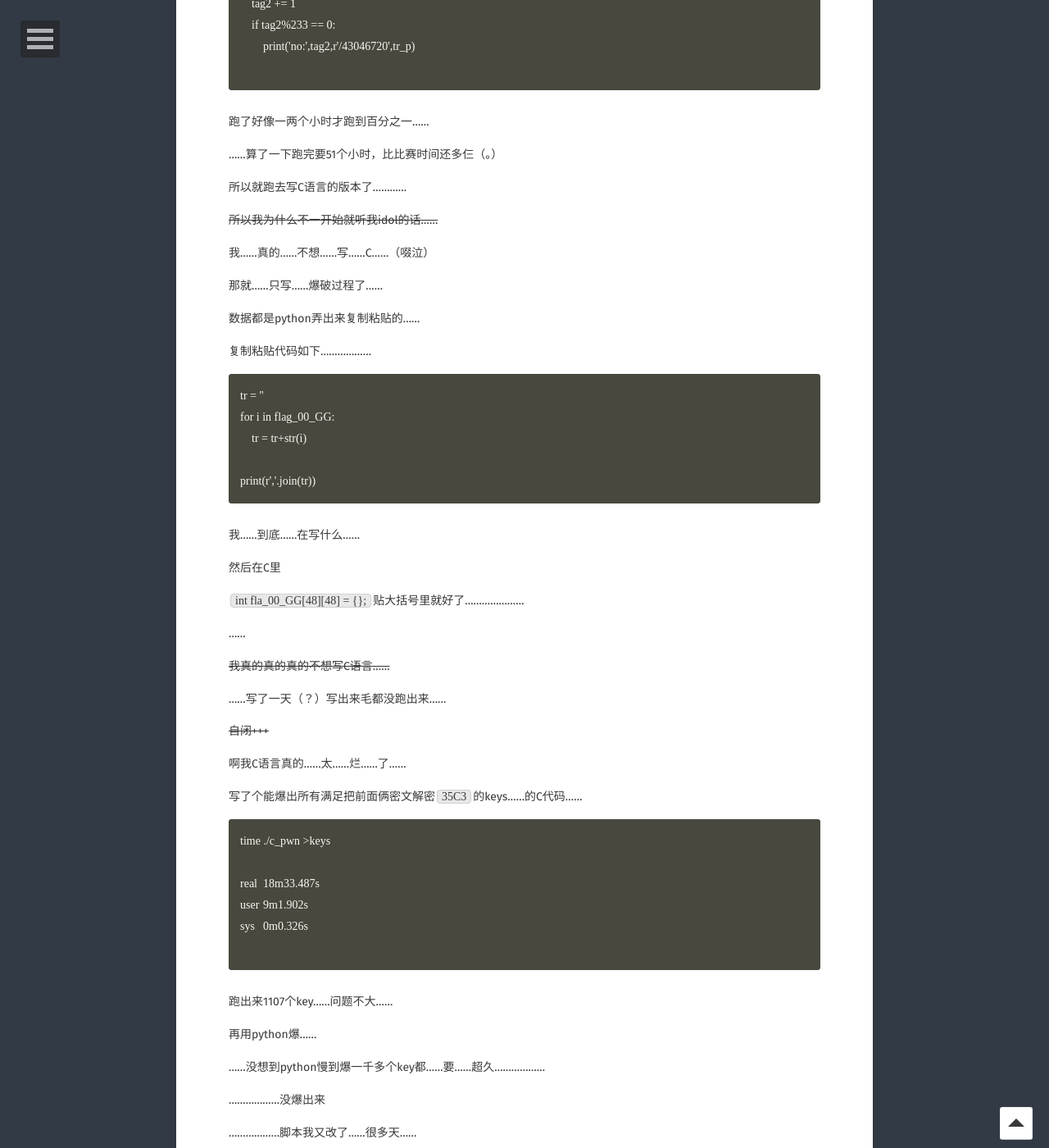
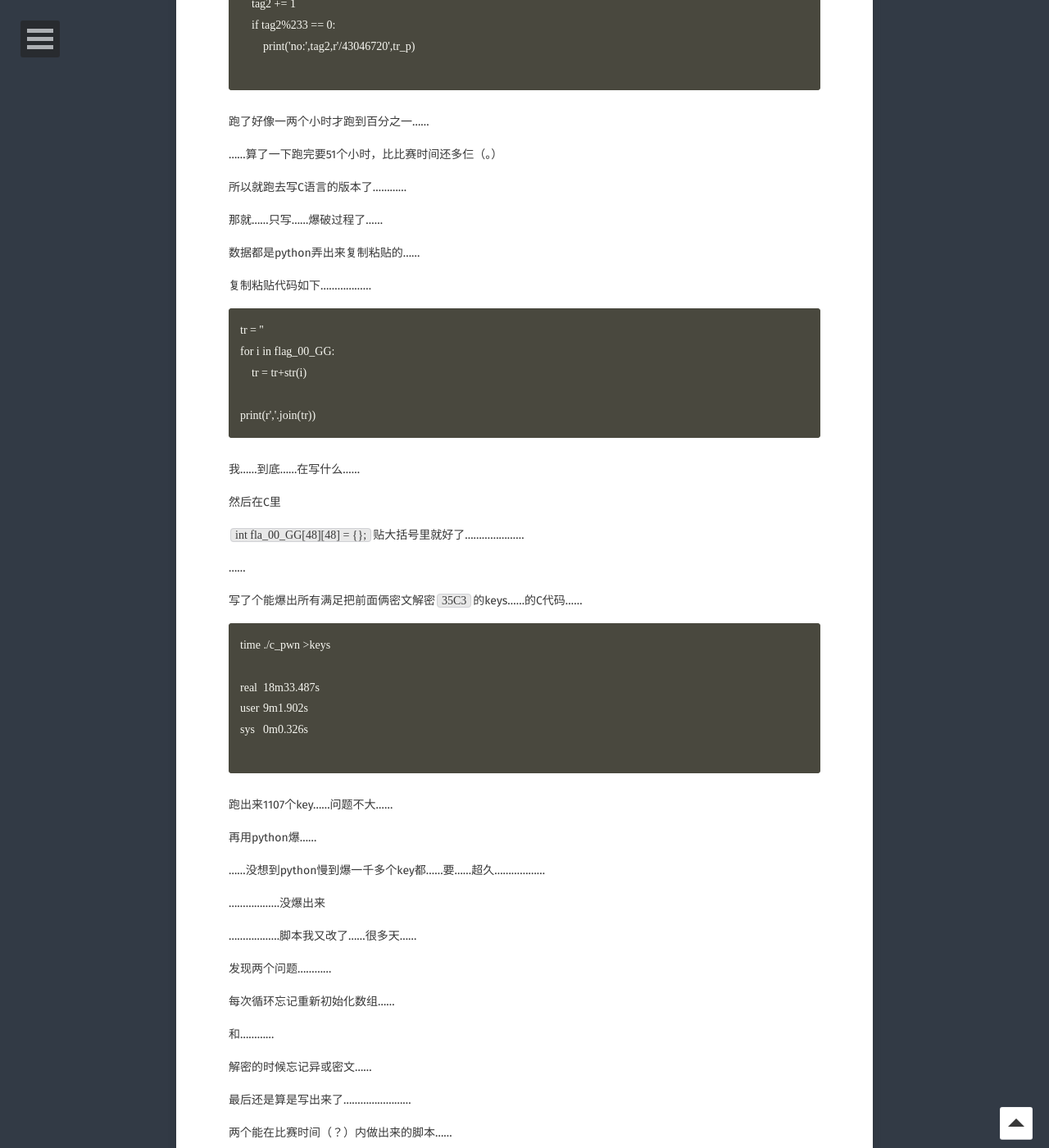
Before and after one commit to RhythmMark/RhythmMark.github.io, a Jekyll site: the page built from _posts/2019-01-27-35C3_post_quantum.md, in a window 1280 px wide and 1400 px high, scrolled down 7024 px. Shown: the whole window at 82% size. Built offline with Jekyll 4.4.1, drawn with Linux system fonts in a browser that asks for light colours; some web fonts are replaced; comment, search, counter and statistics services are not loaded.

Commit message:
Update 2019-01-27-35C3_post_quantum.md

```diff
--- a/_posts/2019-01-27-35C3_post_quantum.md
+++ b/_posts/2019-01-27-35C3_post_quantum.md
@@ -316,10 +316,6 @@ for i in range(43046720):
 
 所以就跑去写C语言的版本了…………
 
-~~所以我为什么不一开始就听我idol的话……~~
-
-我……真的……不想……写……C……（啜泣）
-
 那就……只写……爆破过程了……
 
 数据都是python弄出来复制粘贴的……
@@ -341,17 +337,6 @@ print(r','.join(tr))
 ``int fla_00_GG[48][48] = {};``贴大括号里就好了…………………
 
 ……
-
-
-~~我真的真的真的不想写C语言……~~
-
-
-……写了一天（？）写出来毛都没跑出来……
-
-~~自闭+++~~
-
-
-啊我C语言真的……太……烂……了……
 
 写了个能爆出所有满足把前面俩密文解密``35C3``的keys……的C代码……
 
```
